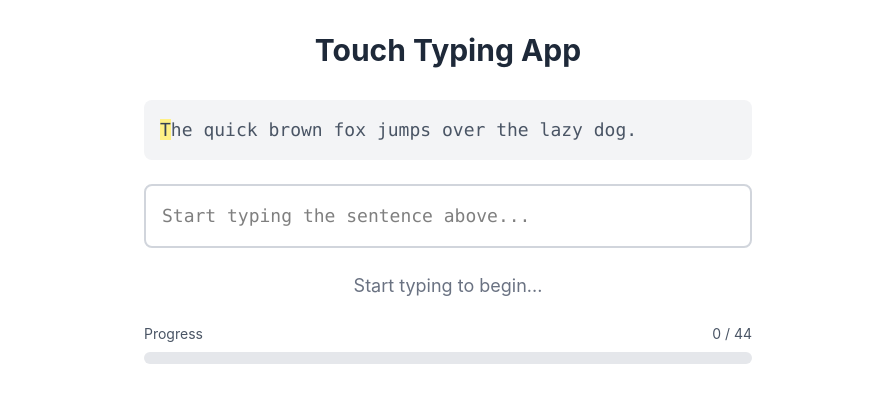
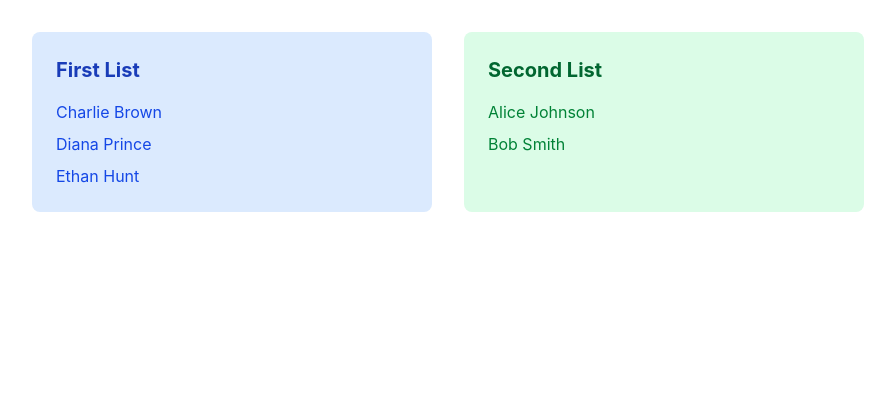
Before and after one commit to hubertnshuti/the-gym-react-gate-sprints, a React (Vite) app: page / in a window 1280 px wide. Shown: the top 402 px of the page, without its empty margins (192-1087 px from the left). Built offline with nearby package versions, Linux system fonts and the light colour scheme.

Commit message:
Implement two lists with fixed time interval element transfer

```diff
--- a/src/App.jsx
+++ b/src/App.jsx
@@ -1,129 +1,61 @@
-// import { useState, useEffect } from "react";
+// We have two lists of names, and we want to transfer every name in the first list to the second list and every two seconds we want to send one name, what would you add or change in these codes to make that happen?
 
-// We have a typing application where a user types a given sentence, and the app should check if the typed characters are correct or wrong in real-time. When the user finishes typing the sentence correctly, a success message should be displayed, and there should also be a way to reset the app. What would you add or change in this code to make that happen?
+import { useEffect, useState } from "react";
+const NameTransferLists = () => {
 
-import { useState } from "react";
-const TouchTypingApp = () => {
-const sentence = "The quick brown fox jumps over the lazy dog.";
-const [userInput, setUserInput] = useState("");
-const [isCompleted, setIsCompleted] = useState(false);
+const [firstList, setFirstList] = useState([
+"Alice Johnson",
+"Bob Smith",
+"Charlie Brown",
+"Diana Prince",
+"Ethan Hunt",
+])
+const [secondList, setSecondList] = useState([]);
 
-const isWrong = userInput.length > 0 && !sentence.startsWith(userInput)
-const isCorrect = userInput.length > 0 && !isWrong
+useEffect(() => {
 
-const handleInputChange = (e) => {
-  const value = e.target.value
-  setUserInput(value)
+  const intervalId = setInterval(() => {
+    const newName = firstList[0]
 
-  if(userInput === sentence){
-    setIsCompleted(true)
-  }
-};
+    setFirstList(prevList => prevList.slice(1))
+    setSecondList(prev => [...prev, newName])
+  }, 2000)
 
-const resetApp = () => {
-  setUserInput("")
-  setIsCompleted(false)
-};
+  return () => clearInterval(intervalId)
+}, [firstList])
+
 
 return (
-<div className="max-w-2xl mx-auto p-8">
-<h1 className="text-3xl font-bold text-center text-gray-800 mb-8">
-Touch Typing App
-</h1>
-  {/* Target sentence display */}
-  <div className="mb-6 p-4 bg-gray-100 rounded-lg">
-    <p className="text-lg text-gray-700 font-mono">
-      {sentence.split("").map((char, index) => (
-        <span
-          key={index}
-          className={`
-            ${
-              index < userInput.length
-                ? userInput[index] === char
-                  ? "bg-green-200 text-green-800"
-                  : "bg-red-200 text-red-800"
-                : index === userInput.length
-                ? "bg-yellow-200"
-                : "text-gray-600"
-            }
-          `}
-        >
-          {char}
-        </span>
-      ))}
-    </p>
-  </div>
-
-  {/* Input field */}
-  <div className="mb-6">
-    <input
-      type="text"
-      value={userInput}
-      onChange={handleInputChange}
-      placeholder="Start typing the sentence above..."
-      className="w-full p-4 text-lg border-2 border-gray-300 rounded-lg focus:border-blue-500 focus:outline-none font-mono"
-      disabled={isCompleted}
-    />
-  </div>
-
-  {/* Status display */}
-  <div className="mb-6 text-center">
-    {isCompleted ? (
-      <div className="p-4 bg-green-100 border border-green-300 rounded-lg">
-        <p className="text-2xl font-bold text-green-800">
-          🎉 Congratulations! 🎉
-        </p>
-        <p className="text-green-700 mt-2">
-          You've completed the sentence perfectly!
-        </p>
-      </div>
-    ) : userInput.length === 0 ? (
-      <p className="text-gray-500 text-lg">Start typing to begin...</p>
-    ) : isCorrect ? (
-      <div className="p-3 bg-green-100 border border-green-300 rounded-lg">
-        <p className="text-xl font-semibold text-green-800">Correct</p>
-      </div>
-    ) : isWrong ? (
-      <div className="p-3 bg-red-100 border border-red-300 rounded-lg">
-        <p className="text-xl font-semibold text-red-800">Wrong</p>
-        <p className="text-red-600 text-sm mt-1">
-          Delete the incorrect character to continue
-        </p>
-      </div>
-    ) : null}
-  </div>
-
-  {/* Progress indicator */}
-  <div className="mb-6">
-    <div className="flex justify-between text-sm text-gray-600 mb-2">
-      <span>Progress</span>
-      <span>
-        {userInput.length} / {sentence.length}
-      </span>
-    </div>
-    <div className="w-full bg-gray-200 rounded-full h-3">
-      <div
-        className="bg-blue-500 h-3 rounded-full transition-all duration-300"
-        style={{ width: `${(userInput.length / sentence.length) * 100}%` }}
-      ></div>
+<div className="max-w-4xl mx-auto p-8">
+<div className="grid grid-cols-2 gap-8">
+{/* First List */}
+<div className="bg-blue-100 p-6 rounded-lg">
+<h2 className="text-xl font-bold text-blue-800 mb-4">First List</h2>
+<ul className="space-y-2">
+{firstList.map((name, index) => (
+<li key={`first-${name}-${index}`} className="text-blue-700">
+{name}
+</li>
+))}
+</ul>
+</div>
+   {/* Second List */}
+    <div className="bg-green-100 p-6 rounded-lg">
+      <h2 className="text-xl font-bold text-green-800 mb-4">Second List</h2>
+      <ul className="space-y-2">
+        {secondList.map((name, index) => (
+          <li key={`second-${name}-${index}`} className="text-green-700">
+            {name}
+          </li>
+        ))}
+      </ul>
     </div>
   </div>
-
-  {(isCompleted || userInput.length > 0) && (
-    <div className="text-center">
-      <button
-        onClick={resetApp}
-        className="px-6 py-2 bg-gray-600 text-white font-medium rounded-lg hover:bg-gray-700 transition-colors"
-      >
-        Reset
-      </button>
-    </div>
-  )}
 </div>
 );
 };
 
-export default TouchTypingApp;
+export default NameTransferLists;
 
 
 
@@ -135,6 +67,134 @@ export default TouchTypingApp;
 
 
 
+
+
+// import { useState, useEffect } from "react";
+
+// We have a typing application where a user types a given sentence, and the app should check if the typed characters are correct or wrong in real-time. When the user finishes typing the sentence correctly, a success message should be displayed, and there should also be a way to reset the app. What would you add or change in this code to make that happen?
+
+// import { useState } from "react";
+// const TouchTypingApp = () => {
+// const sentence = "The quick brown fox jumps over the lazy dog.";
+// const [userInput, setUserInput] = useState("");
+// const [isCompleted, setIsCompleted] = useState(false);
+
+// const isWrong = userInput.length > 0 && !sentence.startsWith(userInput)
+// const isCorrect = userInput.length > 0 && !isWrong
+
+// const handleInputChange = (e) => {
+//   const value = e.target.value
+//   setUserInput(value)
+
+//   if(userInput === sentence){
+//     setIsCompleted(true)
+//   }
+// };
+
+// const resetApp = () => {
+//   setUserInput("")
+//   setIsCompleted(false)
+// };
+
+// return (
+// <div className="max-w-2xl mx-auto p-8">
+// <h1 className="text-3xl font-bold text-center text-gray-800 mb-8">
+// Touch Typing App
+// </h1>
+//   {/* Target sentence display */}
+//   <div className="mb-6 p-4 bg-gray-100 rounded-lg">
+//     <p className="text-lg text-gray-700 font-mono">
+//       {sentence.split("").map((char, index) => (
+//         <span
+//           key={index}
+//           className={`
+//             ${
+//               index < userInput.length
+//                 ? userInput[index] === char
+//                   ? "bg-green-200 text-green-800"
+//                   : "bg-red-200 text-red-800"
+//                 : index === userInput.length
+//                 ? "bg-yellow-200"
+//                 : "text-gray-600"
+//             }
+//           `}
+//         >
+//           {char}
+//         </span>
+//       ))}
+//     </p>
+//   </div>
+
+//   {/* Input field */}
+//   <div className="mb-6">
+//     <input
+//       type="text"
+//       value={userInput}
+//       onChange={handleInputChange}
+//       placeholder="Start typing the sentence above..."
+//       className="w-full p-4 text-lg border-2 border-gray-300 rounded-lg focus:border-blue-500 focus:outline-none font-mono"
+//       disabled={isCompleted}
+//     />
+//   </div>
+
+//   {/* Status display */}
+//   <div className="mb-6 text-center">
+//     {isCompleted ? (
+//       <div className="p-4 bg-green-100 border border-green-300 rounded-lg">
+//         <p className="text-2xl font-bold text-green-800">
+//           🎉 Congratulations! 🎉
+//         </p>
+//         <p className="text-green-700 mt-2">
+//           You've completed the sentence perfectly!
+//         </p>
+//       </div>
+//     ) : userInput.length === 0 ? (
+//       <p className="text-gray-500 text-lg">Start typing to begin...</p>
+//     ) : isCorrect ? (
+//       <div className="p-3 bg-green-100 border border-green-300 rounded-lg">
+//         <p className="text-xl font-semibold text-green-800">Correct</p>
+//       </div>
+//     ) : isWrong ? (
+//       <div className="p-3 bg-red-100 border border-red-300 rounded-lg">
+//         <p className="text-xl font-semibold text-red-800">Wrong</p>
+//         <p className="text-red-600 text-sm mt-1">
+//           Delete the incorrect character to continue
+//         </p>
+//       </div>
+//     ) : null}
+//   </div>
+
+//   {/* Progress indicator */}
+//   <div className="mb-6">
+//     <div className="flex justify-between text-sm text-gray-600 mb-2">
+//       <span>Progress</span>
+//       <span>
+//         {userInput.length} / {sentence.length}
+//       </span>
+//     </div>
+//     <div className="w-full bg-gray-200 rounded-full h-3">
+//       <div
+//         className="bg-blue-500 h-3 rounded-full transition-all duration-300"
+//         style={{ width: `${(userInput.length / sentence.length) * 100}%` }}
+//       ></div>
+//     </div>
+//   </div>
+
+//   {(isCompleted || userInput.length > 0) && (
+//     <div className="text-center">
+//       <button
+//         onClick={resetApp}
+//         className="px-6 py-2 bg-gray-600 text-white font-medium rounded-lg hover:bg-gray-700 transition-colors"
+//       >
+//         Reset
+//       </button>
+//     </div>
+//   )}
+// </div>
+// );
+// };
+
+// export default TouchTypingApp;
 
 
 
```
